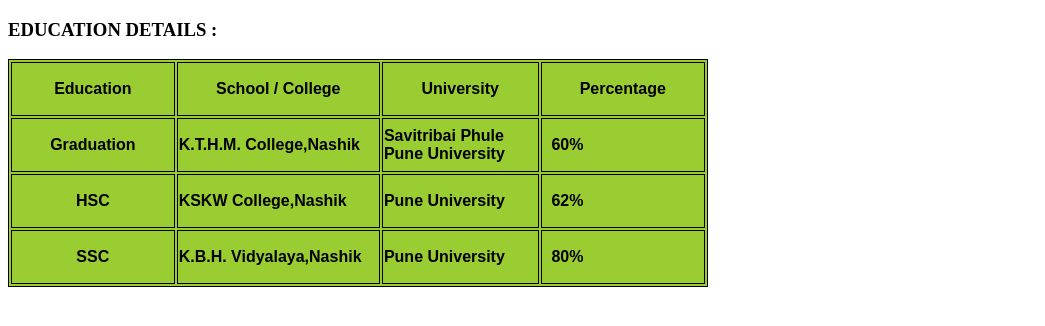
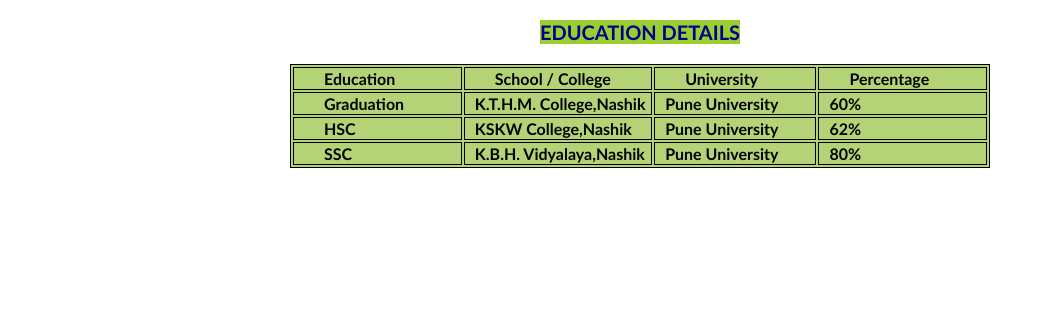
Before and after one commit to ashwinibhadane09/MyProfile1, a plain HTML site: page education.html in a window 1280 px wide. Shown: the whole page, without its empty margins (0-1045 px from the left). Drawn offline with Linux system fonts and the light colour scheme.

Commit message:
Change in My profile website using CSS properties.
Change in My profile website using CSS properties.

```diff
--- a/education.html
+++ b/education.html
@@ -9,43 +9,61 @@
         td {
             border: 1px solid black;
             /* border-collapse: collapse; */
-            background-color: yellowgreen;
+            background-color: rgb(180, 211, 118);
             font-style: Bold;
-            font-family: Arial, Helvetica, sans-serif;
+            font-family: 'Gill Sans', 'Gill Sans MT', Calibri, 'Trebuchet MS', sans-serif;
             width: 700px;
-            height: 50px;
+
+            /* height: 30px; */
         }
 
+        table.center {
+            margin-left: auto;
+            margin-right: auto;
+        }
+
+        .td {
+            padding-left: 30px;
+        }
+
+        .tdata {
+            padding-left: 10px;
+        }
+        h3{
+            font-size: 20px;
+            font-family: 'Gill Sans', 'Gill Sans MT', Calibri, 'Trebuchet MS', sans-serif;
+            color: darkblue;
+        }
     </style>
 </head>
 
 <body>
-    <h3>EDUCATION DETAILS :</h3>
-    <table>
+    <h3 style="text-align:center ;"><span style="background-color: yellowgreen ;">EDUCATION DETAILS</span>  </h3>
+    <table class="center">
         <tr>
-            <td align="center" ><strong> Education</strong></td>
-       <td align="center"> <strong>School / College</strong></td>
-            <td align="center"> <strong>University</strong></td>
-            <td align="center"><strong>Percentage</strong></td>
+            <td class="td"><strong> Education</strong></td>
+            <td class="td"> <strong>School / College</strong></td>
+            <td class="td"> <strong>University</strong></td>
+            <td class="td"><strong>Percentage</strong></td>
         </tr>
         <tr>
-            <td align="center"><strong>Graduation</strong></td>
-            <td><strong>K.T.H.M. College,Nashik</strong></td>
-            <td><strong>Savitribai Phule Pune University</strong></td>
-            <td><strong>&nbsp;&nbsp;60%</strong></td>
+            <td class="td"> <strong>Graduation</strong></td>
+            <td class="tdata"><strong>K.T.H.M. College,Nashik</strong></td>
+            <td class="tdata"><strong>Pune University</strong></td>
+            <td class="tdata"><strong>60%</strong></td>
         </tr>
         <tr>
-            <td align="center"><strong>HSC</strong></td>
-            <td><strong>KSKW College,Nashik</strong></td>
-            <td><strong>Pune University</strong></td>
-            <td><strong>&nbsp;&nbsp;62%</strong></td>
+            <td class="td"><strong>HSC</strong></td>
+            <td class="tdata"> <strong>KSKW College,Nashik</strong></td>
+            <td class="tdata"><strong>Pune University</strong></td>
+            <td class="tdata"> <strong>62%</strong></td>
         </tr>
 
         <tr>
-            <td align="center"><strong>SSC</strong></td>
-            <td><strong>K.B.H. Vidyalaya,Nashik</strong></td>
-            <td><strong>Pune University</strong></td>
-            <td><strong>&nbsp;&nbsp;80%</strong></td>
+            <td class="td"><strong>SSC</strong></td>
+            <td class="tdata"><strong>K.B.H. Vidyalaya,Nashik</strong></td>
+            <td class="tdata"><strong>Pune University</strong></td>
+            <td class="tdata"><strong>80%</strong></td>
         </tr>
     </table>
 </body>
```
Also changed, not shown: hobbies.html (+9 -0 lines), home.html (+1 -1 lines), index.html (+18 -12 lines), learnings/internal_css.html (+15 -0 lines), project.html (+12 -1 lines), tech_stack.html (+26 -10 lines).
